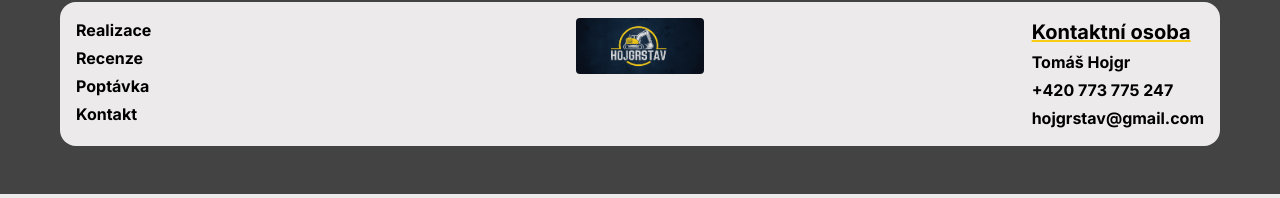
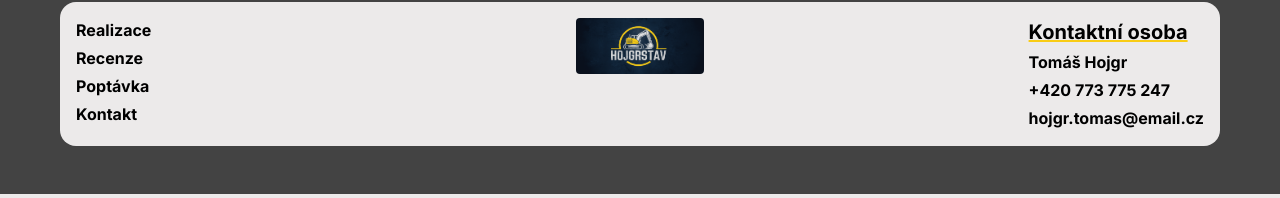
Before and after one commit to Tommys7/hojgrstav, a Next.js app: page /Components/Footer in a window 1280 px wide. Shown: the part 94-292 px from the top of the page. Built offline with nearby package versions, Linux system fonts and the light colour scheme.

Commit message:
feat/migration to tomashojgr

```diff
--- a/src/pages/Components/Footer.jsx
+++ b/src/pages/Components/Footer.jsx
@@ -50,7 +50,7 @@ const Footer = () => {
                 </div>
                 <div>
                   <Link className="footer-link" href="mailto:tomas.hojgr23@gmail.com">
-                    hojgrstav@gmail.com
+                    hojgr.tomas@email.cz
                   </Link>
                 </div>
               </div>
--- a/src/pages/Components/Header.jsx
+++ b/src/pages/Components/Header.jsx
@@ -67,7 +67,7 @@ const Header = () => {
               alt="Logo"
             />
           </Link>
-          <Link href="https://www.instagram.com/hojgrstav/">
+          <Link target="blank" href="https://www.instagram.com/tomas.hojgr/">
             <Image
               className="header-instagram-img"
               src={InstagramImg}
@@ -129,7 +129,7 @@ const Header = () => {
                 alt="Telefon"
               />
             </Link>
-            <Link onClick={closeMobileMenu} href="https://www.instagram.com/hojgrstav/">
+            <Link target="blank" onClick={closeMobileMenu} href="https://www.instagram.com/tomas.hojgr/">
               <Image
                 className="mobile-menu-icon"
                 src={InstagramImg}
--- a/src/pages/_app.jsx
+++ b/src/pages/_app.jsx
@@ -21,7 +21,7 @@ export default function App({ Component, pageProps }) {
     <Head>
       <meta httpEquiv="X-UA-Compatible" content="IE=edge,chrome=1" />
       <meta name="viewport" content="width=device-width, initial-scale=1"></meta>
-      <title>Hojgrstav</title>
+      <title>Tomáš Hojgr</title>
     </Head>
     <div className={inter.className}>
       <Component {...pageProps} />
--- a/src/pages/api/contact.js
+++ b/src/pages/api/contact.js
@@ -19,7 +19,7 @@ export default async function handler(
     const sentFrom = new Sender("info@hojgrstav.cz", "Hojgrstav");
 
     const recipients = [
-        new Recipient("hojgrstav@gmail.com", "Hojgrstav")
+        new Recipient("hojgr.tomas@email.cz", "Hojgrstav")
     ];
 
     const emailParams = new EmailParams()
```
